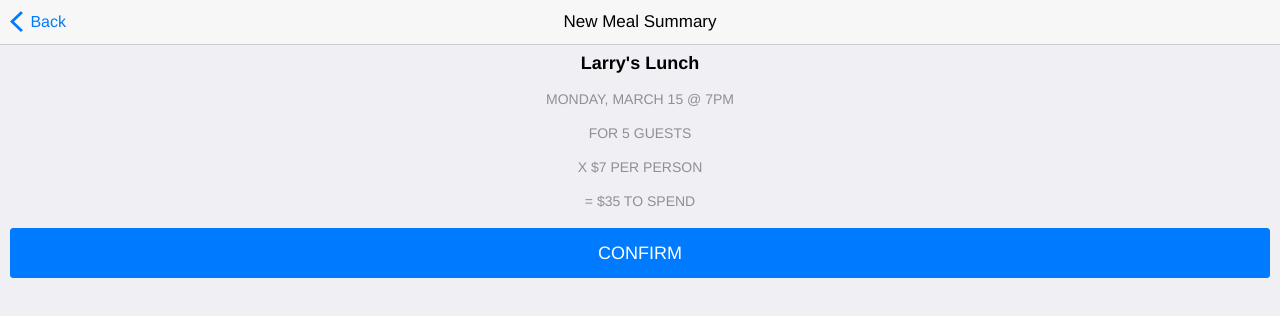
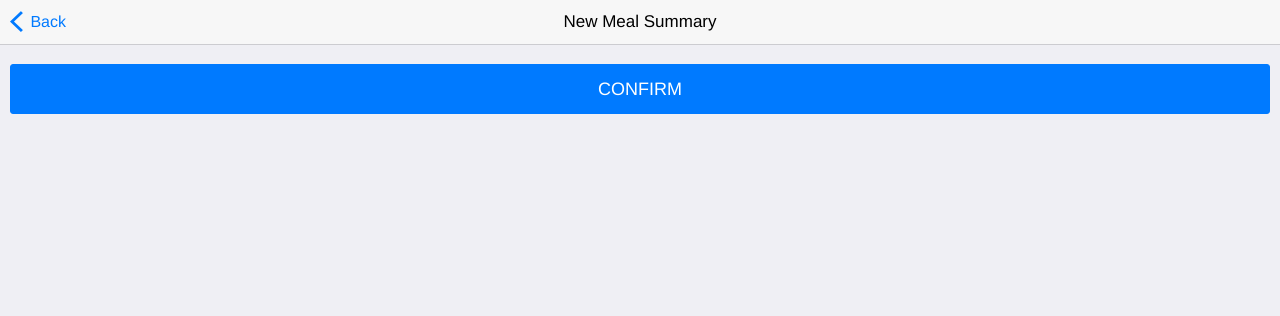
Before and after one commit to kennyzlei/FoodForThought, a plain HTML site: page host-create-summary.html in a window 1280 px wide. Drawn offline with nearby package versions, Linux system fonts and the light colour scheme.

Commit message:
deleted fillers

```diff
--- a/host-create-summary.html
+++ b/host-create-summary.html
@@ -26,11 +26,11 @@
 
     <div class="content">
       <div id="host-create-summary" class="content-padded" style="text-align:center;">
-        <h4 id="title">Larry's Lunch</h4>
-        <h5 id="time">Monday, March 15 @ 7PM</h5>
-        <h5 id="guests">for 5 guests</h5>
-        <h5 id="costs">x $7 per person</h5>
-        <h5 id="total">= $35 to spend</h5>
+        <h4 id="title"></h4>
+        <h5 id="time"></h5>
+        <h5 id="guests"></h5>
+        <h5 id="costs"></h5>
+        <h5 id="total"></h5>
         <h5>
         <a class="btn btn-primary btn-block" href="javascript:addMeal()" data-transition="fade">Confirm</a>
       </div>
```
